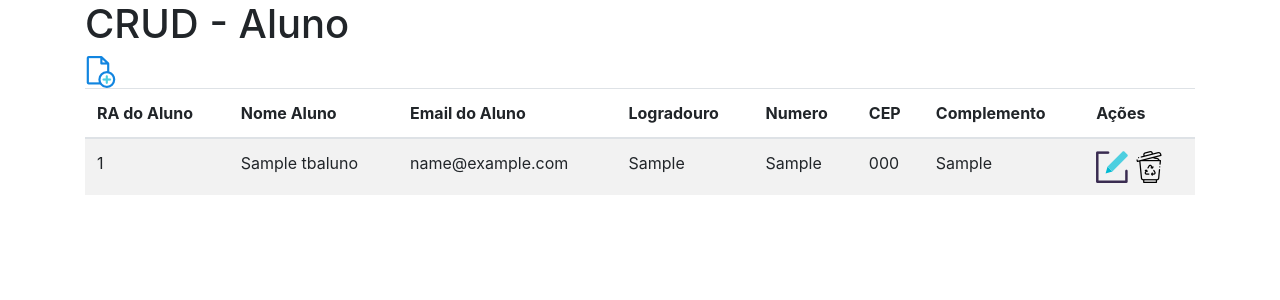
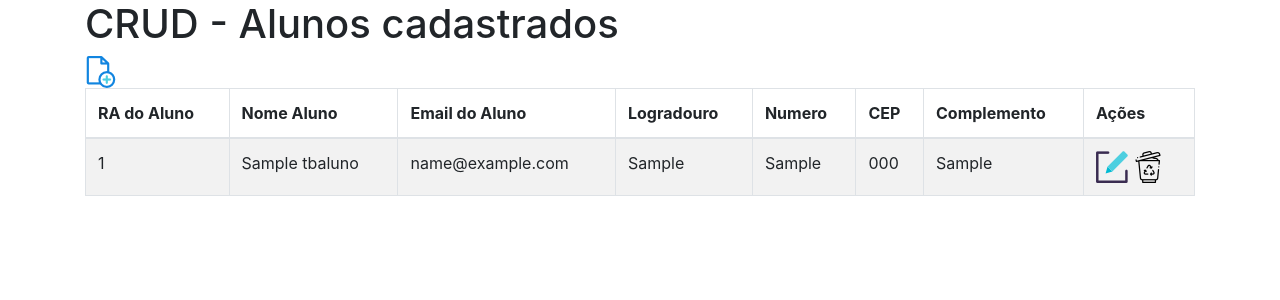
Before and after one commit to brendonimpacta/AC03_DAD, a Flask app: page / in a window 1280 px wide. Shown: the top 300 px of the page. Run offline with Flask 2, Linux system fonts and the light colour scheme; tables that the repository leaves empty hold one stand-in row (values such as "Sample post"); some libraries are stand-ins or nearby versions.

Commit message:
Add files via upload

```diff
--- a/AC03_DAD/DAD.AC3/templates/add.html
+++ b/AC03_DAD/DAD.AC3/templates/add.html
@@ -10,7 +10,7 @@
         <div class="container">
         <h1>Cadastrar Aluno</h1>
         <form action="/add" class="container" method="POST">
-            <table class="table table-striped">
+            <table class="table table-striped table-bordered">
                 <tr>
                     <td>Digite o RA</td>
                     <td><input type="text" name="ra" placeholder="Digite o RA"/></td>
--- a/AC03_DAD/DAD.AC3/templates/edit.html
+++ b/AC03_DAD/DAD.AC3/templates/edit.html
@@ -10,7 +10,7 @@
         <div class="container">
         <h1>Editar Aluno {{aluno.nomeAluno}}</h1>
         <form action="/edit/{{aluno.id}}" method="POST">
-            <table class="table table-striped">
+            <table class="table table-striped table-bordered">
                 <tr>
                     <td>Digite o RA</td>
                     <td><input type="text" name="ra" value="{{aluno.ra}}" placeholder="Digite o RA"/></td>
--- a/AC03_DAD/DAD.AC3/templates/index.html
+++ b/AC03_DAD/DAD.AC3/templates/index.html
@@ -8,9 +8,9 @@
         </head>
         <body>
             <div class="container">
-            <h1>CRUD - Aluno</h1>
+            <h1>CRUD - Alunos cadastrados</h1>
             <a href="/add"><img src="{{ url_for('static', filename='images/adicionar-ficheiro.png')}}"></a>
-            <table class="table table-striped">
+            <table class="table table-striped table-bordered">
                 <thead>
                     <tr>
                         <th>RA do Aluno</th>
```
